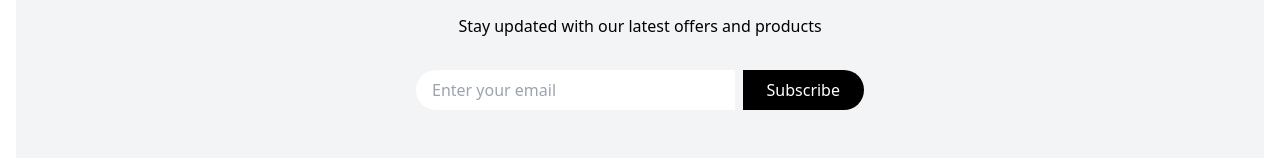
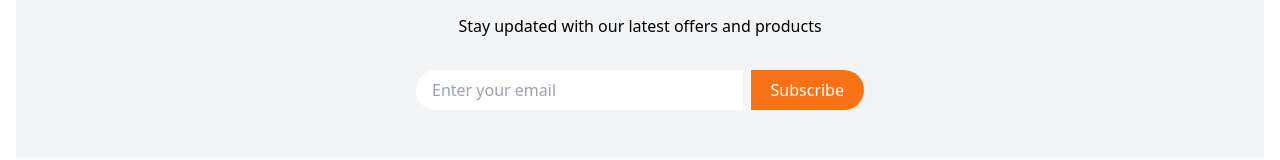
Before and after one commit to rashid8740/Al-Rayan, a Next.js app: page / in a window 1280 px wide. Shown: the part 3252-3412 px from the top of the page. Built offline with nearby package versions, Linux system fonts and the light colour scheme; no server answers.

Commit message:
news letter

```diff
--- a/components/Newsletter.js
+++ b/components/Newsletter.js
@@ -18,7 +18,7 @@ const Newsletter = () => {
           />
           <button
             type="submit"
-            className="bg-black text-white px-6 py-2 rounded-full md:rounded-l-none hover:bg-gray-800 transition duration-300"
+            className="bg-orange-500 text-white px-5 py-2 rounded-full md:rounded-l-none hover:bg-gray-800 transition duration-300"
           >
             Subscribe
           </button>
```
